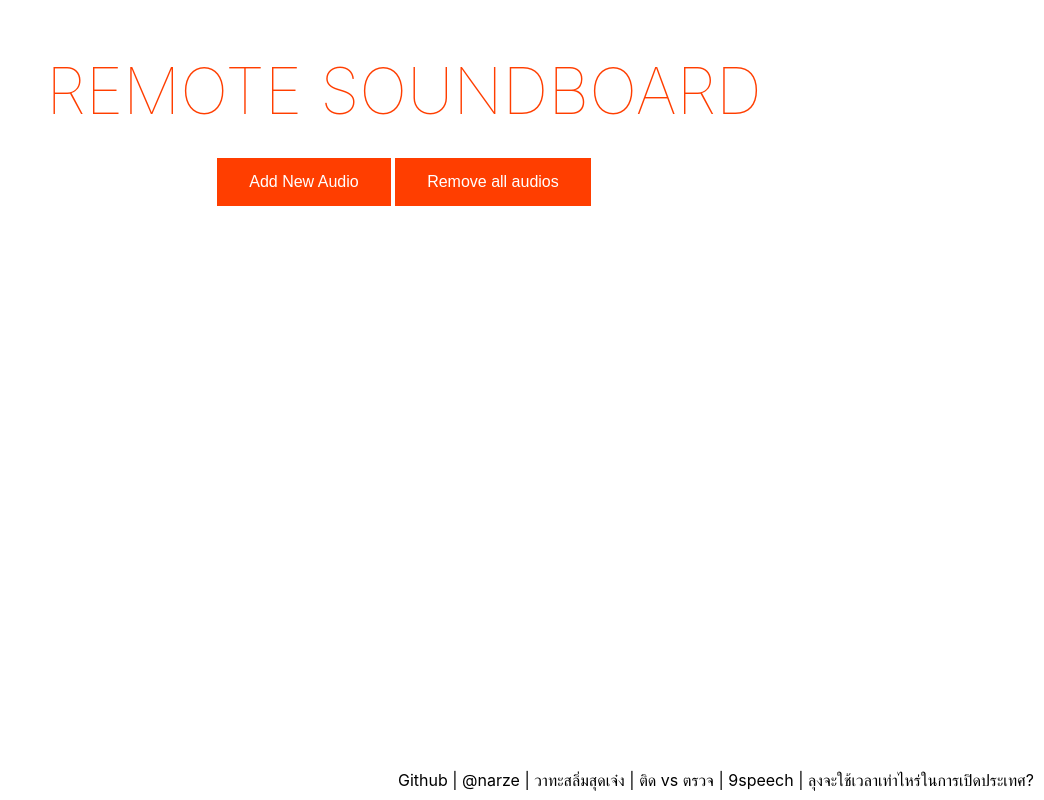
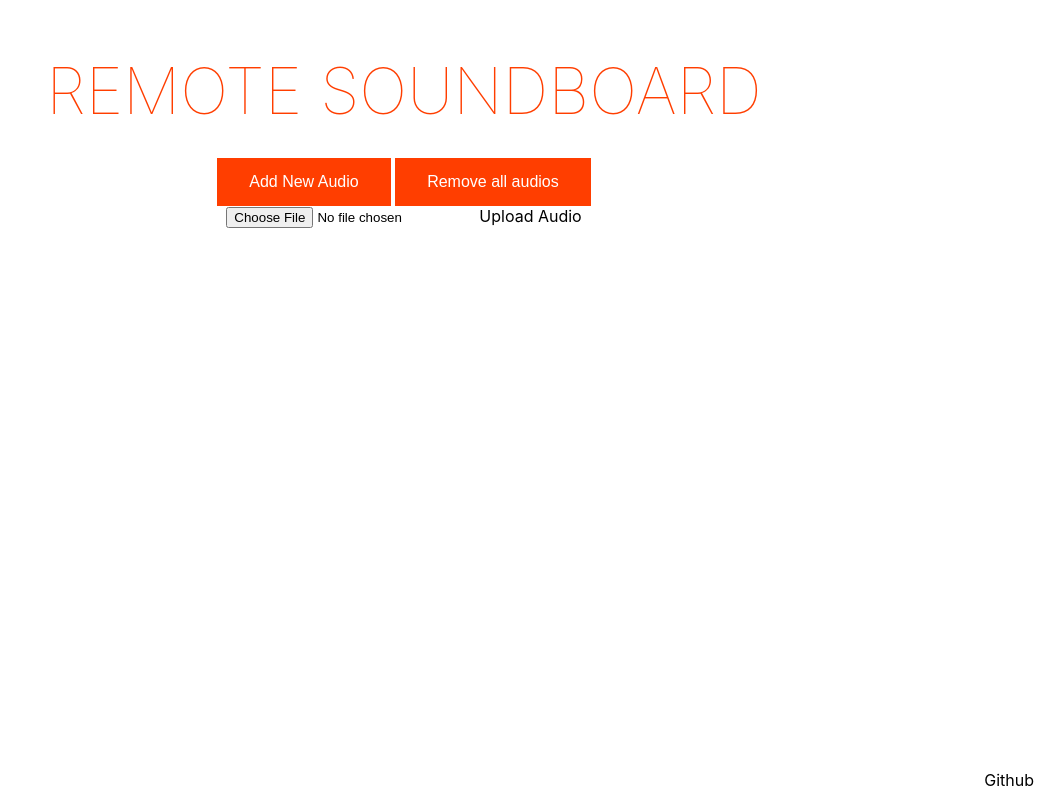
Before and after one commit to narze/resound, a Svelte app: page / in a window 1280 px wide. Shown: the whole page, without its empty margins (236-1280 px from the left). Built offline with nearby package versions, Linux system fonts and the light colour scheme; what y-webrtc would draw is missing.

Commit message:
Convert audio upload file to blob data

```diff
--- a/src/App.svelte
+++ b/src/App.svelte
@@ -19,11 +19,31 @@
   sharedAudios.observe(() => {
     audioArray = Array.from(sharedAudios)
   })
+
+
+  function uploadAudio(e: any) {
+    let input = e.target as HTMLInputElement
+
+    if(input.files[0].type.indexOf('audio/') !== 0){
+      alert('Please upload audio file');
+      return;
+    }
+    const reader = new FileReader();
+
+    reader.onload = function(){
+      const str = this.result as string;
+      // this is a string, so you can store it in localStorage, even if it's really not a good idea
+      console.log(str);
+      const aud = new Audio(str);
+      aud.play();
+    };
+
+    reader.readAsDataURL(input.files[0]);
+  }
 </script>
 
 <main>
   <h1>Remote Soundboard</h1>
-
 
   <ul class="sound">
     {#each audioArray as audio }
@@ -34,21 +54,13 @@
   <button on:click={addNewAudio}>Add New Audio</button>
   <button on:click={clearAudio}>Remove all audios</button>
 
+  <div>
+    <input type="file" id="audio" on:change={uploadAudio} />Upload Audio
+  </div>
+
   <footer>
     <a href="https://github.com/narze/remote-soundboard" target="_blank" rel="noreferrer">Github</a>
-    |
-    <a href="https://twitter.com/narze" target="_blank" rel="noneferrer">@narze</a>
-    |
-    <a href="https://watasalim.vercel.app" target="_blank" rel="noreferrer">วาทะสลิ่มสุดเจ๋ง</a>
-    |
-    <a href="https://tid-vs-truad.vercel.app" target="_blank" rel="noreferrer">ติด vs ตรวจ</a>
-    |
-    <a href="https://9speech.vercel.app" target="_blank" rel="noreferrer">9speech</a>
-    |
-    <a href="https://thailand-grand-opening.web.app" target="_blank" rel="noreferrer">ลุงจะใช้เวลาเท่าไหร่ในการเปิดประเทศ?</a>
   </footer>
-
-
 </main>
 
 <style>
```
